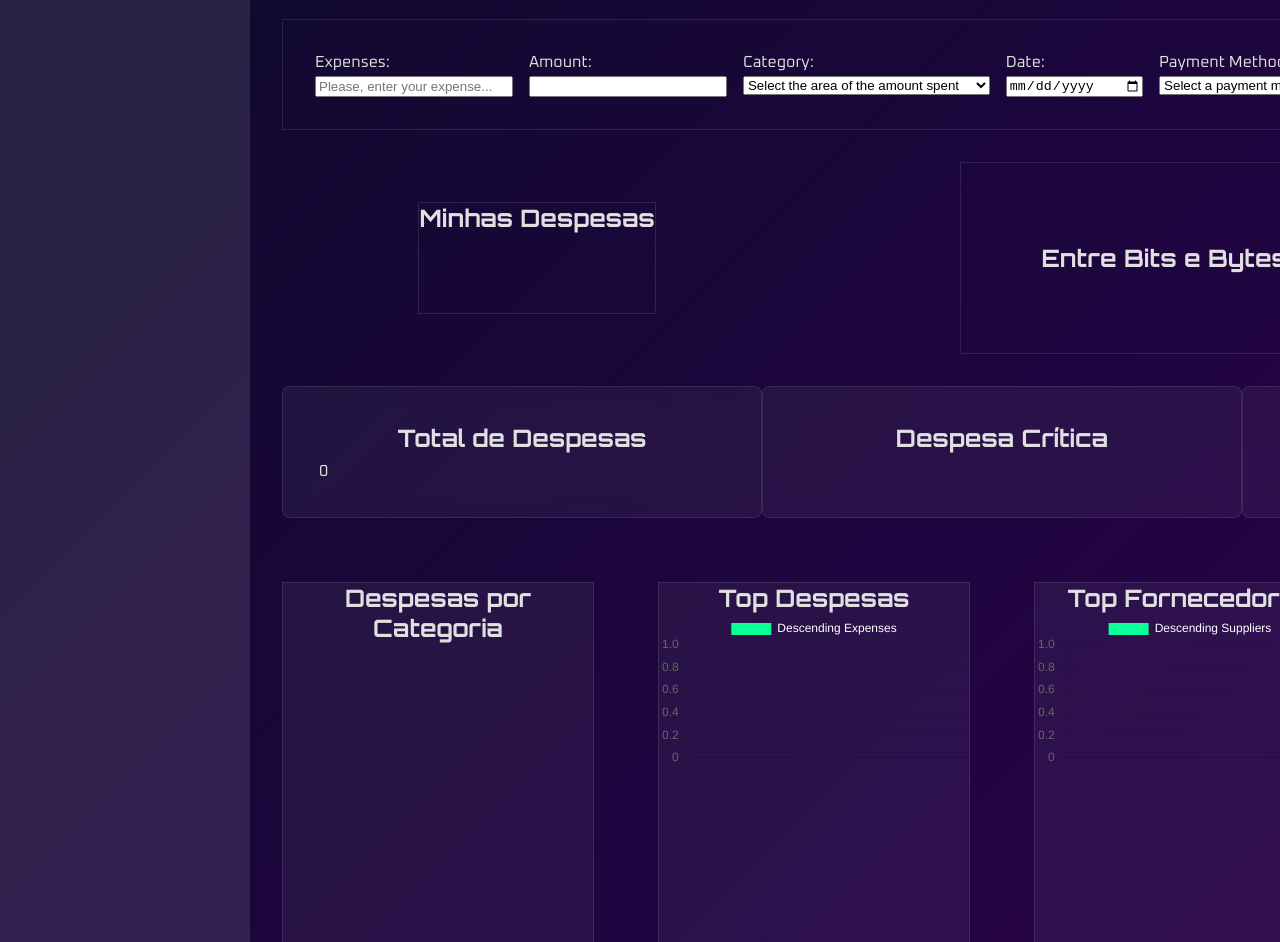
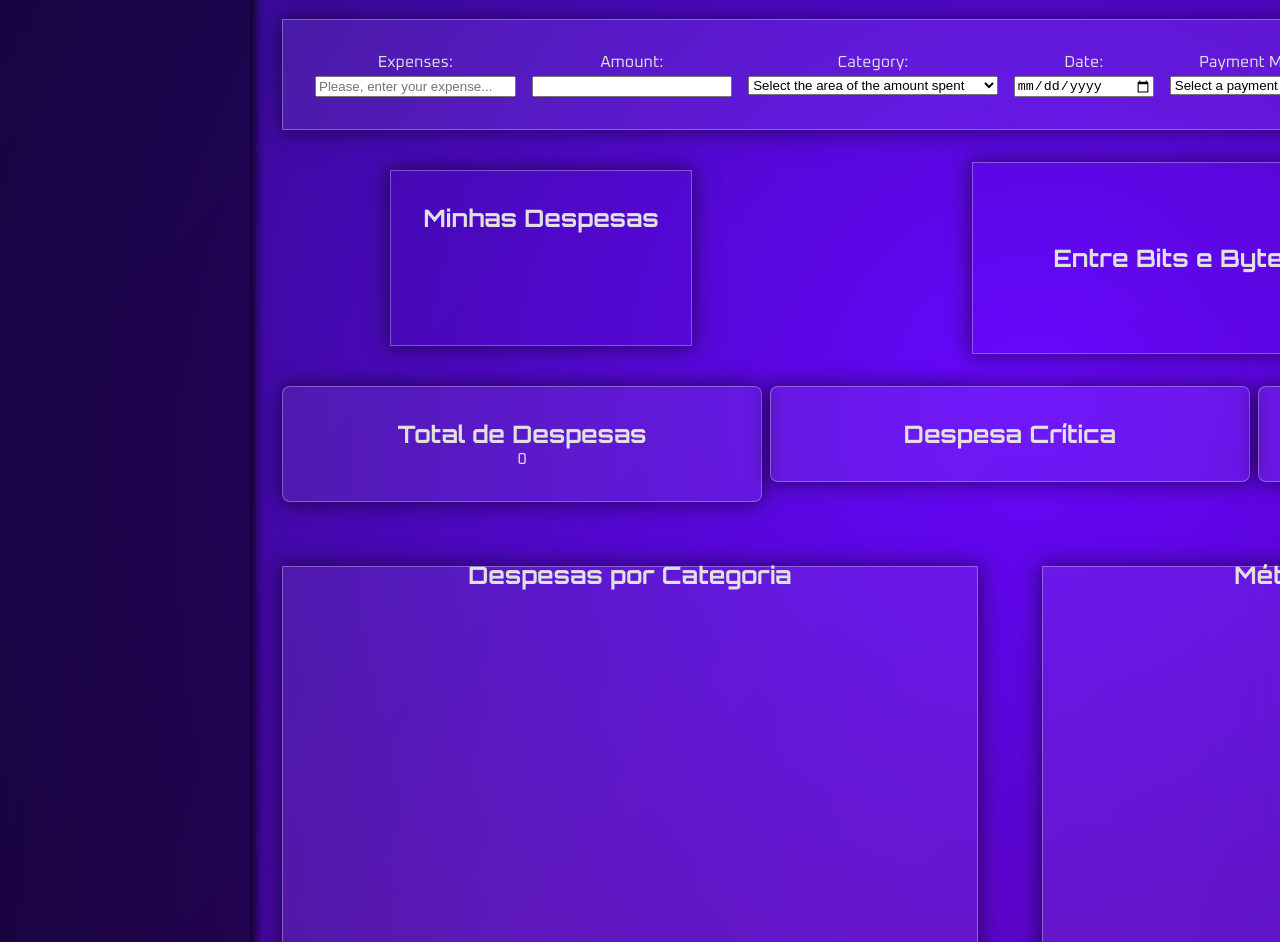
Before and after one commit to Gabigoubi/finance-manager-dashboard, a website built with Vite: page index.html in a window 1280 px wide. Shown: the part 113-1055 px from the top of the page. Built offline with nearby package versions, Linux system fonts and the light colour scheme.

Commit message:
Style: ADICIONADO HIERARQUIA VISUAL, EFEITOS E GRADIENTES

```diff
--- a/index.html
+++ b/index.html
@@ -122,24 +122,28 @@
         </section>
         <section class="dashboard">
             <div class="dashboard__insights">
+                <div class="insight-card-wrapper">
                     <article class="insight-card">
-              <div class="insight-card__content">
+
                         <h2 class="insight-card__title">Total de Despesas</h2>
                         <p class="insight-card__value" id="total-expense-count"></p>
+
+                    </article>
                 </div>
-            </article>
+                <div class="insight-card-wrapper">
                     <article class="insight-card">
-              <div class="insight-card__content">
+
                         <h2 class="insight-card__title">Despesa Crítica</h2>
                         <p class="insight-card__value" id="top-expense-name"></p>
+
+                    </article>
                 </div>
-            </article>
+                <div class="insight-card-wrapper">
                     <article class="insight-card">
-                  <div class="insight-card__content">
                         <h2 class="insight-card__title">Área Crítica</h2>
                         <p class="insight-card__value" id="top-category-name"></p>
+                    </article>
                 </div>
-            </article>
 
             </div>
 
@@ -148,20 +152,18 @@
                     <h2 class="chart-container__title">Despesas por Categoria</h2>
                     <canvas id="category-pie-chart"></canvas>
                 </article>
-
                 <article class="chart-container">
+                    <h2 class="chart-container__title">Métodos de Pagamento</h2>
+                    <canvas id="payment-method-doughnut-chart"></canvas>
+                </article>
+                <article class="chart-container chart-container--full-width">
                     <h2 class="chart-container__title">Top Despesas</h2>
                     <canvas id="expense-bar-chart"></canvas>
                 </article>
 
-            <article class="chart-container">
+                <article class="chart-container chart-container--full-width">
                     <h2 class="chart-container__title">Top Fornecedores</h2>
                     <canvas id="supplier-bar-chart"></canvas>
-            </article>
-
-            <article class="chart-container">
-              <h2 class="chart-container__title">Métodos de Pagamento</h2>
-              <canvas id="payment-method-doughnut-chart"></canvas>
                 </article>
 
                 <article class="chart-container chart-container--full-width">
--- a/script.js
+++ b/script.js
@@ -69,14 +69,12 @@ const validationRules = {
   },
 };
 const FMD_COLOR_PALETTE = [
-  "#0AFF99", // verde neon claro
-  "#00CC66", // verde vibrante
-  "#00994D", // verde médio
-  "#006633", // verde escuro profundo
-  "#004422", // verde quase preto
-  "#66FFAA", // verde neon suave
-  "#33CC77", // verde intenso
-  "#1A9966", // verde escuro suave
+    "#2ECC71", // verde principal
+    "#56A9E1", // azul secundário
+    "#0AFF99", // verde neon
+    "#5600FF", // magenta
+    "#35006C", // lavanda escuro
+    "#FF7F50",
 ];
 
 const currencyFormatter = new Intl.NumberFormat("pt-BR", {
--- a/style.css
+++ b/style.css
@@ -16,12 +16,17 @@
     --gradient-background: linear-gradient(135deg, #0D0B2C, #2E004F);
     --text-primary: #E0E0E0;
     --text-secondary: #000;
-    --color-border: rgba(255, 255, 255, 0.1);
-    --transparent-background: rgba(255, 255, 255, 0.05);
+    --color-border: rgba(255, 255, 255, 0.3);
+    --transparent-background: rgba(255, 255, 255, 0.07);
+    --transparent-black: rgba(0, 0, 0, 0.5);
+    --shadow-default: 0 0 20px 2px rgba(0, 0, 0, 0.5);
 
     /* Cores de Ação (Destaque) */
     --accent-primary-green: #2ECC71;
     --accent-secondary-blue: #56A9E1;
+    --neon-green: #0AFF99;
+    --space-magenta: #5600ff;
+    --soft-lavender: #35006c;
 }
 * {
     margin: 0;
@@ -30,9 +35,16 @@
 
 /* ============================ 1. FUNDAMENTS ============================ */
 body {
-    background: var(--gradient-background);
     font-family: Oxanium, sans-serif;
     color: var(--text-primary);
+    background: radial-gradient(circle at 80% 20%, var(--space-magenta), transparent 80%),
+    radial-gradient(circle at 50% 80%, var(--soft-lavender), transparent 60%),
+    linear-gradient(135deg, #0D0B2C, #2E004F);
+    background-blend-mode: screen;
+    backdrop-filter: blur(30px);
+    -webkit-backdrop-filter: blur(20px);
+    overflow-x: hidden;
+    text-align: center;
 }
 h1, h2, h3 {
     font-family: Orbitron, sans-serif;
@@ -45,36 +57,47 @@ h1, h2, h3 {
 }
 
 .app-layout__sidebar {
-    background-color: var(--color-border);
-    z-index: 1;
+    background-color: var(--transparent-black);
     display: flex;
     flex-direction: column;
     align-items: center;
     justify-content: space-between;
+    box-shadow: 0 0 12px 4px #000;
 }
 .app-layout__sidebar-title {
     color: var(--text-primary);
-    z-index: 2;
     margin: 1rem;
     font-size: 4rem;
 }
+
 .page-header {
     height: 100px;
-    background-color: rgba(255, 255, 255, 0.15);
+    background-color: var(--transparent-background);
     display: flex;
-
+    border-radius: 0 0 var(--spacing-4) var(--spacing-4);
+    box-shadow: 0.5rem 0 1rem 5px rgba(0, 0, 0, 0.5);
     align-items: center;
 }
 .page-header__title {
-    margin: 0.5rem;
+    margin-left: 4rem;
 }
 
 /* ============================ 2. LAYOUT ============================ */
 
 .dashboard__charts {
     display: grid;
-    grid-template-columns: repeat(4, 1fr);
+    grid-template-columns: repeat(2, 1fr);
 }
+
+.chart-container {
+    display: flex;
+    justify-content: center;
+    align-items: center;
+    height: 50vh;
+    flex-wrap: nowrap;
+    flex-direction: column;
+}
+
 .chart-container canvas {
     width: 100%;
     height: 100%;
@@ -92,6 +115,8 @@ h1, h2, h3 {
     border: 1px solid var(--color-border);
     margin: var(--spacing-4);
     padding: var(--spacing-4);
+    background: var(--transparent-background);
+    box-shadow: var(--shadow-default);
 }
 
 .expense-form__field {
@@ -112,9 +137,10 @@ h1, h2, h3 {
 }
 
 .expense-list__container {
-    margin: var(--spacing-4);
+    box-shadow: var(--shadow-default);
     border: 1px solid var(--color-border);
     max-width: 50%;
+    padding: var(--spacing-4);
 }
 
 .expense-list__items {
@@ -126,13 +152,14 @@ h1, h2, h3 {
 .expense-list__special {
     border: 1px solid var(--color-border);
     padding: 5rem;
-    /* Aqui vai ser um titulo especial e vou colocar uma API que mostra a cotação das bolsas de valores */
+    box-shadow: var(--shadow-default);
 }
 
 .dashboard__insights {
     display: flex;
     justify-content: space-around;
     margin: var(--spacing-4);
+    gap: var(--spacing-2);
 
 }
 .insight-card {
@@ -145,41 +172,59 @@ h1, h2, h3 {
     width: 30rem;
     position: relative;
     overflow: hidden;
+    box-shadow: var(--shadow-default);
 }
 
-.insight-card:hover::before {
-    background-size: 100% 2px;
+.insight-card-wrapper {
+    position: relative;
+    overflow: visible;
 }
 
-.insight-card:hover::after {
-    background-size: 2px 100%;
+.insight-card-wrapper::after {
+    content: "";
+    position: absolute;
+    inset: 0;
+    pointer-events: none;
+    background:
+            linear-gradient(to top, var(--accent-primary-green) 100%, transparent 0%) left top / 0% 2px no-repeat,
+            linear-gradient(to bottom, var(--accent-primary-green) 100%, transparent 0%) right bottom / 0% 2px no-repeat, linear-gradient(to left, var(--accent-primary-green) 100%, transparent 0%) top left / 0% 2px no-repeat,
+            linear-gradient(to left, var(--accent-primary-green) 100%, transparent 0%) bottom right / 0% 2px no-repeat;
+    transition: background-size 0.5s ease;
+}
+
+.insight-card-wrapper:hover::after {
+    background-size:
+            2px 100%,
+            2px 100%, 100% 2px,
+            100% 2px;
+    filter:
+            drop-shadow(0 0 4px var(--accent-primary-green))
+            drop-shadow(0 0 8px var(--accent-secondary-blue))
+            drop-shadow(0 0 12px var(--neon-green))
+
 }
 
 
 .insight-card::before {
+    content: "";
     position: absolute;
+    top: 0;
+    left: -150%;
+    width: 75%;
     height: 100%;
-    width: 100%;
-    content: "";
-    transition: background-size 0.3s ease-in;
-    background-image: linear-gradient(to right, var(--accent-primary-green), var(--accent-primary-green)), linear-gradient(to right, var(--accent-primary-green), var(--accent-primary-green));
-    background-repeat: no-repeat;
-    background-position: top left;
-    background-origin: border-box;
-    background-size: 2px 0, 2px 0;
+    background: linear-gradient(90deg, transparent, var(--transparent-background), transparent);
+    transform: skewX(-25deg);
+    transition: left 0.7s ease;
+    filter: blur(5px);
 }
-/*
-.insight-card::after {
-    position: absolute;
-    content: "";
-    transition: background-size 0.3s ease-in;
-    background-image: linear-gradient(to right, var(--accent-primary-green), var(--accent-primary-green)), linear-gradient(to right, var(--accent-primary-green), var(--accent-primary-green));
-    background-repeat: no-repeat;
-    background-position: top left, bottom right;
-    background-size: 2px 0;
+
+.insight-card:hover::before {
+    left: 150%;
+    width: 75%;
+    height: 100%;
 }
-*/
-.insight-card__title, .insight-card__value  {
+
+.insight-card_title, .insight-card_value  {
     padding: var(--spacing-1);
 }
 
@@ -187,6 +232,8 @@ h1, h2, h3 {
     margin: var(--spacing-4);
     background-color: var(--transparent-background);
     border: 0.1rem solid var(--color-border);
+    box-shadow: var(--shadow-default);
+    padding: var(--spacing-2);
 }
 
 .btn, .btn-edit {
```
Lines whose indentation alone changed are shown as unchanged.
